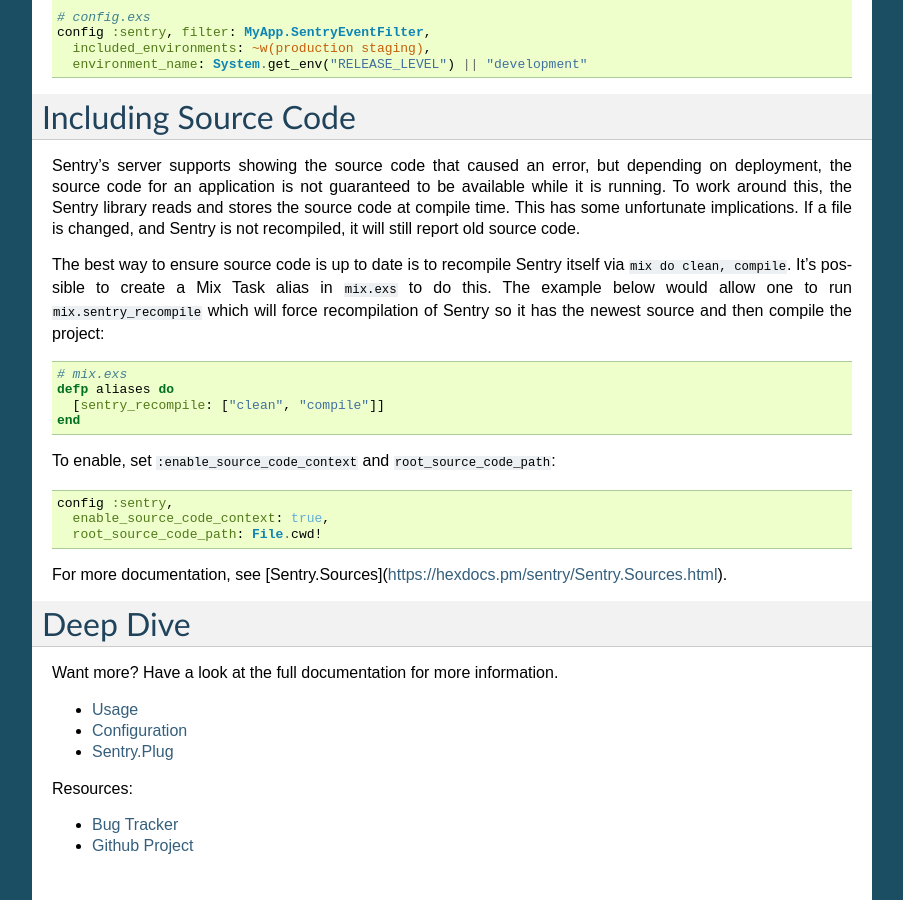
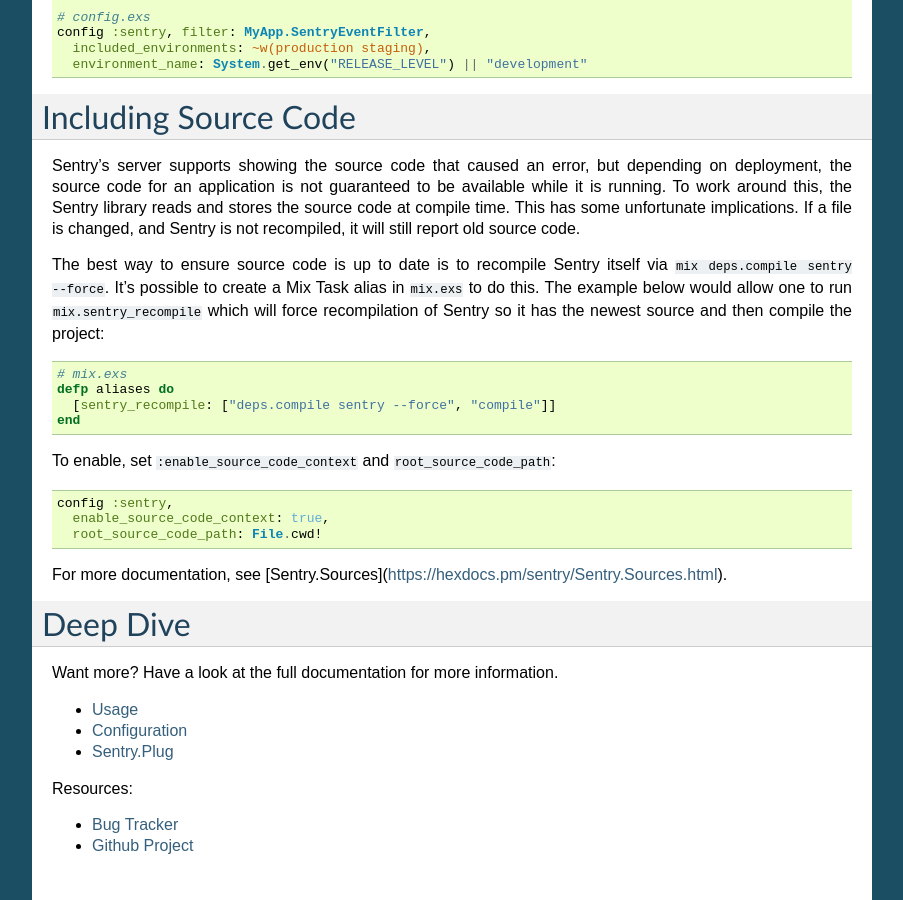
Before and after one commit to getsentry/sentry-elixir, a Sphinx documentation site: the page built from docs/index.rst, in a window 1280 px wide and 900 px high, scrolled down 2137 px. Shown: the whole window, without its empty margins (198-1101 px from the left). Built offline with Sphinx 7.4.7, drawn with Linux system fonts in a browser that asks for light colours; the version number could not be read and is left out.

Commit message:
Correct documentation on recompiling Sentry when using source code context

```diff
--- a/docs/index.rst
+++ b/docs/index.rst
@@ -142,13 +142,13 @@
 
 Sentry's server supports showing the source code that caused an error, but depending on deployment, the source code for an application is not guaranteed to be available while it is running.  To work around this, the Sentry library reads and stores the source code at compile time. This has some unfortunate implications.  If a file is changed, and Sentry is not recompiled, it will still report old source code.
 
-The best way to ensure source code is up to date is to recompile Sentry itself via ``mix do clean, compile``.  It's possible to create a Mix Task alias in ``mix.exs`` to do this.  The example below would allow one to run ``mix.sentry_recompile`` which will force recompilation of Sentry so it has the newest source and then compile the project:
+The best way to ensure source code is up to date is to recompile Sentry itself via ``mix deps.compile sentry --force``.  It's possible to create a Mix Task alias in ``mix.exs`` to do this.  The example below would allow one to run ``mix.sentry_recompile`` which will force recompilation of Sentry so it has the newest source and then compile the project:
 
 .. code-block:: elixir
 
   # mix.exs
   defp aliases do
-    [sentry_recompile: ["clean", "compile"]]
+    [sentry_recompile: ["deps.compile sentry --force", "compile"]]
   end
 
 To enable, set ``:enable_source_code_context`` and ``root_source_code_path``:
```
Also changed, not shown: README.md (+2 -2 lines), 1 other file.
